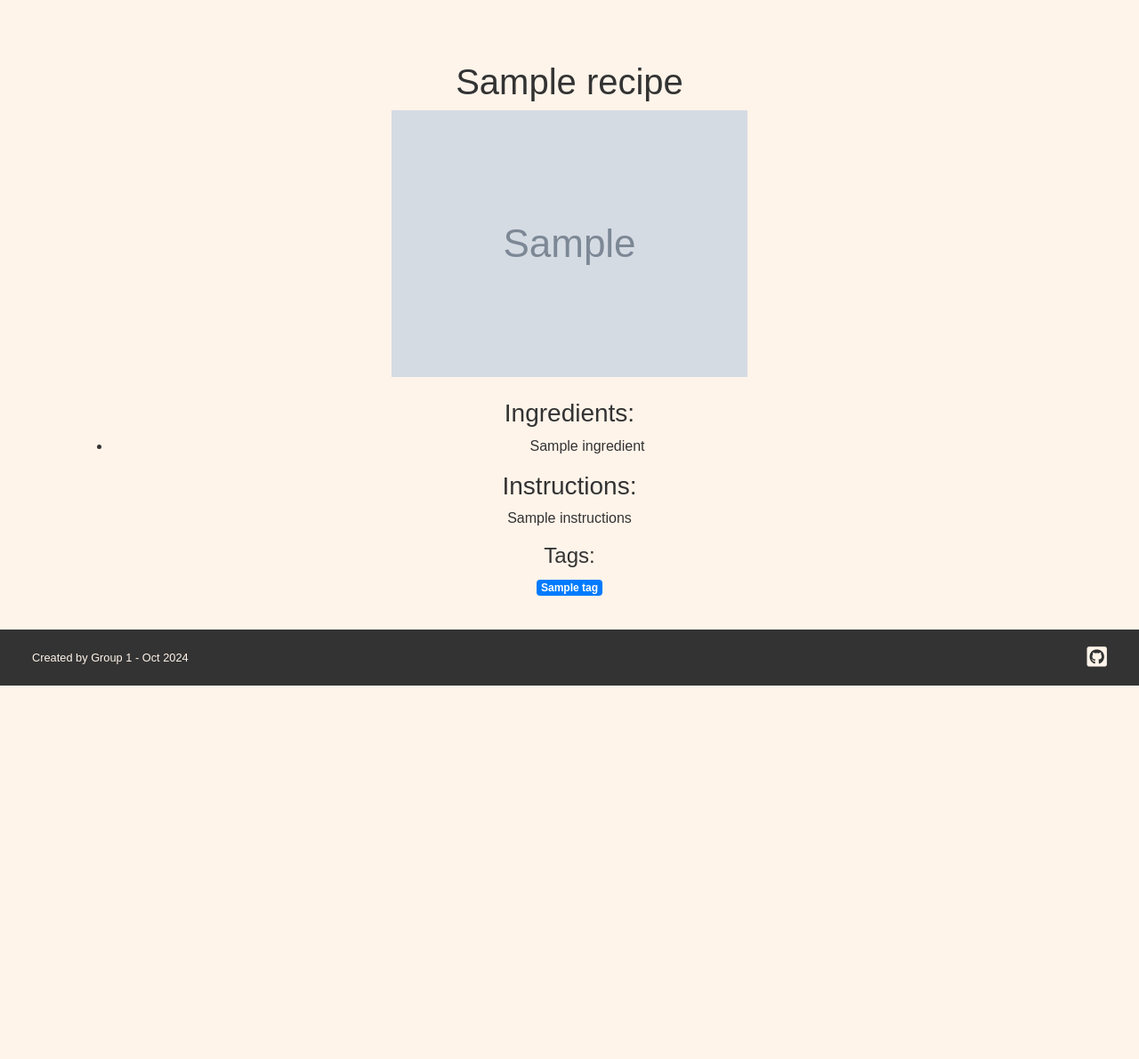
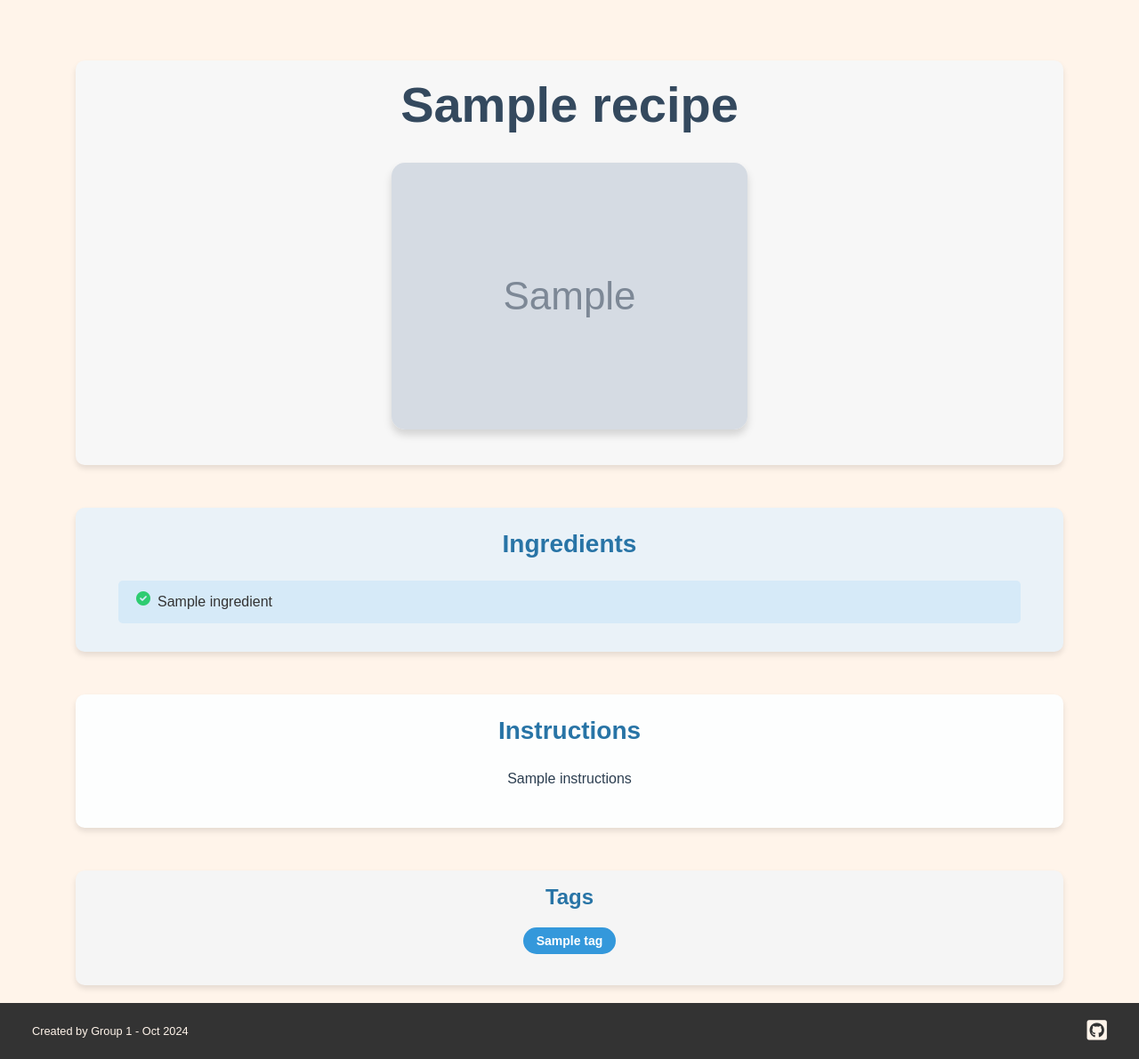
Before and after one commit to UCCS-CS4300-5300/Group1-fall2024, a Django app: template cookapp/templates/cookapp/recipe_detail.html in a window 1280 px wide. Shown: the part 134-1325 px from the top of the page at 89% size. Before the commit the page ends 905 px from the top, so only its background shows below. Run offline with Django 4.2, Linux system fonts and the light colour scheme; the template is opened without the code that fills it: most values are stand-ins (such as "Sample title", 1, 10 or a date in 2020); grey boxes marked "Sample" are stand-in pictures; data that the repository does not hold is empty; some libraries are stand-ins or nearby versions.

Commit message:
i made the recipe page prettier

```diff
--- a/cookapp/templates/cookapp/recipe_detail.html
+++ b/cookapp/templates/cookapp/recipe_detail.html
@@ -5,25 +5,43 @@
 
 {% block content %}
 <div class="container mt-5">
-    <h1>{{ recipe.title }}</h1>
+    <!-- Recipe Title Section -->
+    <div class="recipe-header text-center py-3 mb-5" style="background-color: #f7f7f7; border-radius: 10px; box-shadow: 0 4px 6px rgba(0,0,0,0.1);">
+        <h1 class="display-4 font-weight-bold" style="color: #34495e;">{{ recipe.title }}</h1>
         {% if recipe.image %}
-        <img src="{{ recipe.image }}" alt="{{ recipe.title }}" class="img-fluid mb-4">
+            <img src="{{ recipe.image }}" alt="{{ recipe.title }}" class="img-fluid my-4" style="max-width: 70%; border-radius: 15px; box-shadow: 0 6px 10px rgba(0,0,0,0.15);">
         {% endif %}
-    <h3>Ingredients:</h3>
-    <ul>
+    </div>
+
+    <!-- Ingredients Section -->
+    <div class="ingredients-section py-4 px-5 mb-5" style="background-color: #eaf2f8; border-radius: 10px; box-shadow: 0 4px 6px rgba(0,0,0,0.1);">
+        <h3 class="font-weight-bold mb-4" style="color: #2874a6;">Ingredients</h3>
+        <ul class="list-group">
             {% for ingredient in recipe.ingredients.all %}
-            <li>{{ ingredient.name }}</li>
+                <li class="list-group-item" style="border: none; background-color: #d6eaf8; border-radius: 5px; margin-bottom: 8px;">
+                    <i class="fa fa-check-circle" style="color: #2ecc71; margin-right: 8px;"></i>
+                    {{ ingredient.name }}
+                </li>
             {% endfor %}
         </ul>
-    <h3>Instructions:</h3>
-    <p>{{ recipe.instructions }}</p>
+    </div>
+
+    <!-- Instructions Section -->
+    <div class="instructions-section py-4 px-5 mb-5" style="background-color: #fdfefe; border-radius: 10px; box-shadow: 0 4px 6px rgba(0,0,0,0.1);">
+        <h3 class="font-weight-bold mb-4" style="color: #2874a6;">Instructions</h3>
+        <p style="line-height: 1.8; color: #2c3e50;">{{ recipe.instructions }}</p>
+    </div>
+
+    <!-- Tags Section -->
     {% if recipe.tags %}
-        <h4>Tags:</h4>
+        <div class="tags-section text-center py-3 px-5" style="background-color: #f5f5f5; border-radius: 10px; box-shadow: 0 4px 6px rgba(0,0,0,0.1);">
+            <h4 class="font-weight-bold mb-3" style="color: #2874a6;">Tags</h4>
             <p>
                 {% for tag in recipe.tags %}
-                <span class="badge badge-primary">{{ tag }}</span>
+                    <span class="badge badge-pill" style="background-color: #3498db; color: white; padding: 8px 15px; font-size: 14px; margin: 3px;">{{ tag }}</span>
                 {% endfor %}
             </p>
+        </div>
     {% endif %}
 </div>
 {% endblock %}
```
Also changed, not shown: 1 other file. Lines whose indentation alone changed are shown as unchanged.
